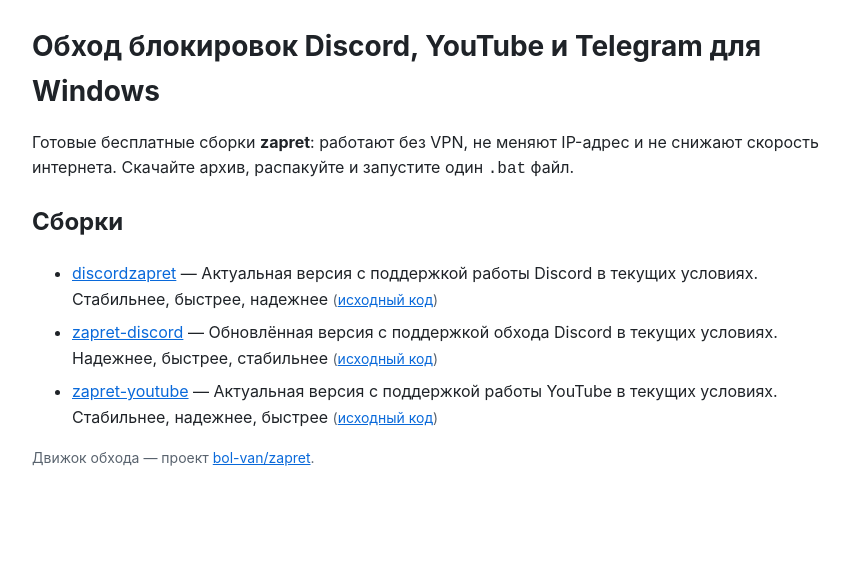
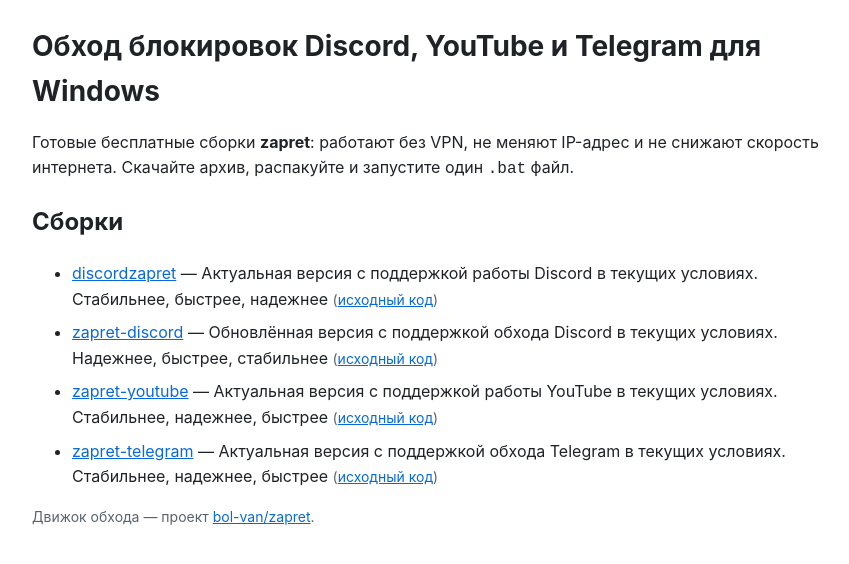
Before and after one commit to floorserveredge/floorserveredge.github.io, a plain HTML site: page index.html in a window 1280 px wide. Shown: the whole page, without its empty margins (198-1047 px from the left). Drawn offline with Linux system fonts and the light colour scheme.

Commit message:
hub: repo index

```diff
--- a/index.html
+++ b/index.html
@@ -28,6 +28,7 @@
     <li><a href="https://floorserveredge.github.io/discordzapret/">discordzapret</a> — Актуальная версия с поддержкой работы Discord в текущих условиях. Стабильнее, быстрее, надежнее <span class="meta">(<a href="https://github.com/floorserveredge/discordzapret">исходный код</a>)</span></li>
     <li><a href="https://floorserveredge.github.io/zapret-discord/">zapret-discord</a> — Обновлённая версия с поддержкой обхода Discord в текущих условиях. Надежнее, быстрее, стабильнее <span class="meta">(<a href="https://github.com/floorserveredge/zapret-discord">исходный код</a>)</span></li>
     <li><a href="https://floorserveredge.github.io/zapret-youtube/">zapret-youtube</a> — Актуальная версия с поддержкой работы YouTube в текущих условиях. Стабильнее, надежнее, быстрее <span class="meta">(<a href="https://github.com/floorserveredge/zapret-youtube">исходный код</a>)</span></li>
+    <li><a href="https://floorserveredge.github.io/zapret-telegram/">zapret-telegram</a> — Актуальная версия с поддержкой обхода Telegram в текущих условиях. Стабильнее, надежнее, быстрее <span class="meta">(<a href="https://github.com/floorserveredge/zapret-telegram">исходный код</a>)</span></li>
   </ul>
   <p class="meta">Движок обхода — проект
     <a href="https://github.com/bol-van/zapret">bol-van/zapret</a>.</p>
```
